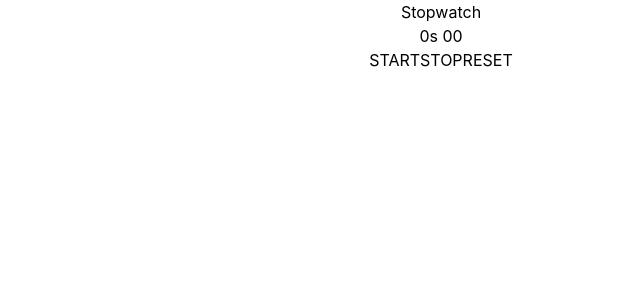
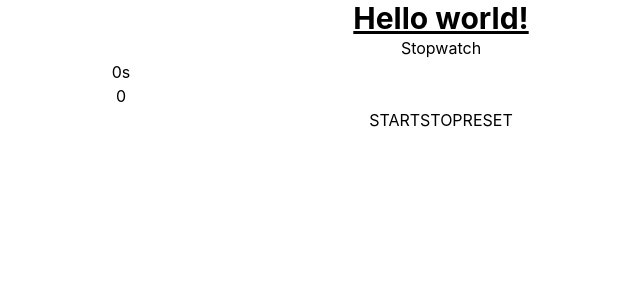
Before and after one commit to Boxte/multi-timer, a React (Create React App) app: page / in a window 1280 px wide. Shown: the top 300 px of the page, without its empty margins (199-839 px from the left). Built offline with nearby package versions, Linux system fonts and the light colour scheme.

Commit message:
wip: tailwind css finally showing on react app

```diff
--- a/craco.config.js
+++ /dev/null
@@ -1,10 +0,0 @@
-module.exports = {
-  style: {
-    postcss: {
-      plugins: [
-        require('tailwindcss'),
-        require('autoprefixer'),
-      ],
-    },
-  },
-}
--- a/src/components/Stopwatch.tsx
+++ b/src/components/Stopwatch.tsx
@@ -24,7 +24,7 @@ const Stopwatch = (props: any) => {
           return {
             centiseconds: newCenti,
             secs: newSecs,
-            displayedTime: `${newSecs}s ${newCenti}`,
+            displayedTime: `${newSecs}s ${String(newCenti).padStart(2, "0")}`,
           };
         });
       }, 10);
@@ -56,9 +56,13 @@ const Stopwatch = (props: any) => {
 
   return (
     <div>
+      <h1 className="text-3xl font-bold underline">Hello world!</h1>
       Stopwatch
       <p></p>
-      <p>{_time.displayedTime}</p>
+      <div className="flex-none flex-row">
+        <p className="w-1/2">{_time.secs}s</p>
+        <p className="w-1/2">{_time.centiseconds}</p>
+      </div>
       <button onClick={() => handleStart()}>START</button>
       <button onClick={() => handlePauseResume()}>STOP</button>
       <button onClick={() => handleReset()}>RESET</button>
--- a/src/index.css
+++ b/src/index.css
@@ -1,6 +1,10 @@
 @tailwind base;
 @tailwind components;
 @tailwind utilities;
+
+/* @import "tailwindcss/base";
+@import "tailwindcss/components";
+@import "tailwindcss/utilities"; */
 
 body {
   margin: 0;
--- a/tailwind.config.js
+++ b/tailwind.config.js
@@ -1,4 +1,5 @@
 module.exports = {
+  content: ["./src/**/*.{html,js,jsx,ts,tsx}"],
   purge: ["./src/**/*.{js,jsx,ts,tsx}", "./public/index.html"],
   darkMode: false, // or 'media' or 'class'
   theme: {
```
Also changed, not shown: package.json (+9 -7 lines), 1 other file (tests, documents, lock files or other folders).
